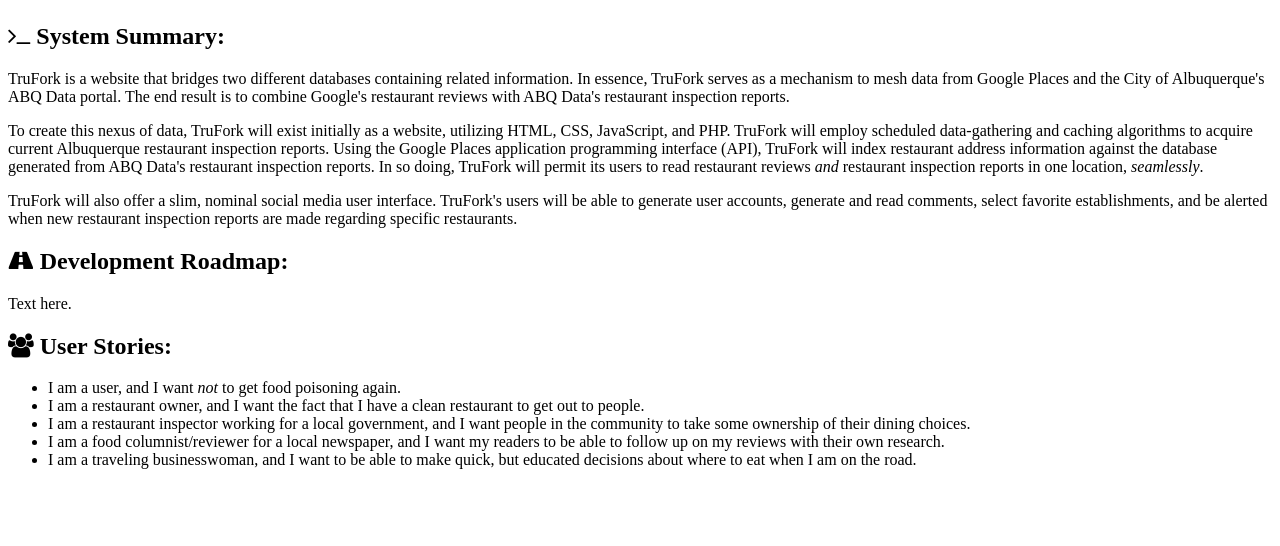
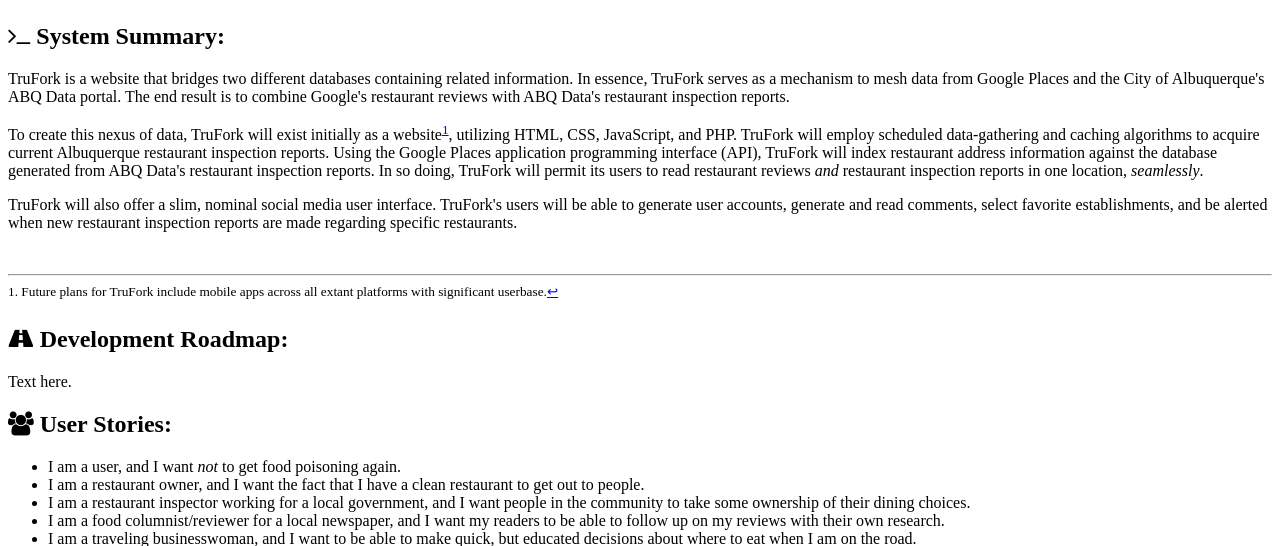
Before and after one commit to Skylarity/trufork, a PHP site: page /epic.php in a window 1280 px wide. Shown: the part 801-1347 px from the top of the page. Before the commit the page ends 1270 px from the top, so only its background shows below. Run offline with PHP 8.4, Linux system fonts and the light colour scheme; some libraries are stand-ins or nearby versions.

Commit message:
Edited System Summary to include a footnote to make it look all scholarly and sh*t.
Added some comment next to empty tag drawing a line as PHPStorm expressed concern about the tag's emptiness.

```diff
--- a/epic/epic.php
+++ b/epic/epic.php
@@ -98,12 +98,18 @@
             </p>
 
             <p>
-               To create this nexus of data, TruFork will exist initially as a website, utilizing HTML, CSS, JavaScript, and PHP. TruFork will employ scheduled data-gathering and caching algorithms to acquire current Albuquerque restaurant inspection reports. Using the Google Places application programming interface (API), TruFork will index restaurant address information against the database generated from ABQ Data's restaurant inspection reports. In so doing, TruFork will permit its users to read restaurant reviews <em>and</em> restaurant inspection reports in one location, <em>seamlessly</em>.
+               To create this nexus of data, TruFork will exist initially as a website<sup><a href="#fn1" id="ref1">1</a></sup>, utilizing HTML, CSS, JavaScript, and PHP. TruFork will employ scheduled data-gathering and caching algorithms to acquire current Albuquerque restaurant inspection reports. Using the Google Places application programming interface (API), TruFork will index restaurant address information against the database generated from ABQ Data's restaurant inspection reports. In so doing, TruFork will permit its users to read restaurant reviews <em>and</em> restaurant inspection reports in one location, <em>seamlessly</em>.
             </p>
 
             <p>
                TruFork will also offer a slim, nominal social media user interface. TruFork's users will be able to generate user accounts, generate and read comments, select favorite establishments, and be alerted when new restaurant inspection reports are made regarding specific restaurants.
             </p>
+
+            <br/> <!-- BrBa -->
+
+            <hr></hr> <!-- Yep, PHPStorm, it's empty. Thanks.-->
+
+            <sup id="fn1">1. Future plans for TruFork include mobile apps across all extant platforms with significant userbase.<a href="#ref1" title="Jump back to footnote 1 in the text.">↩</a></sup>
 
             <div class="hr"></div>
          </div>
```
